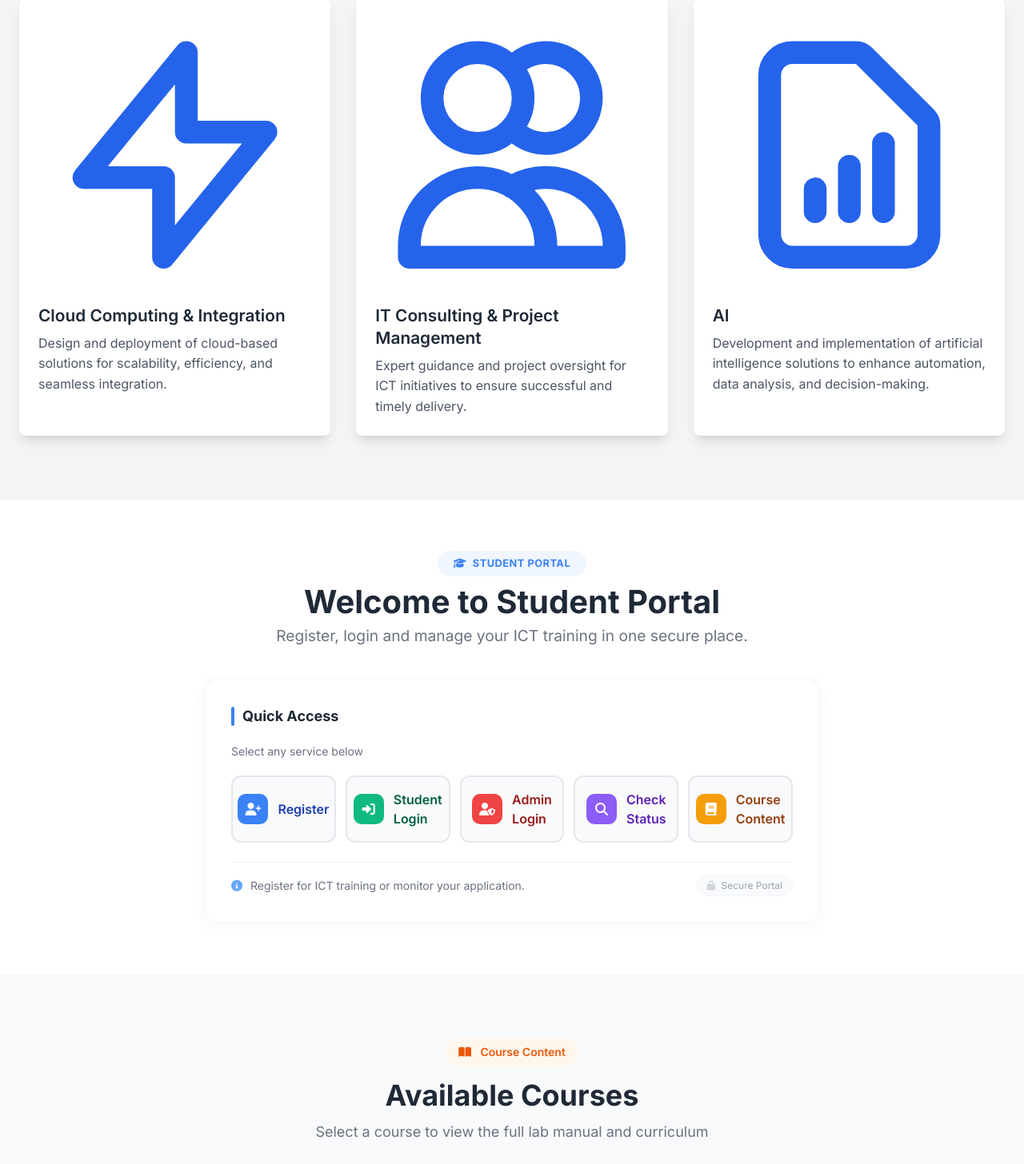
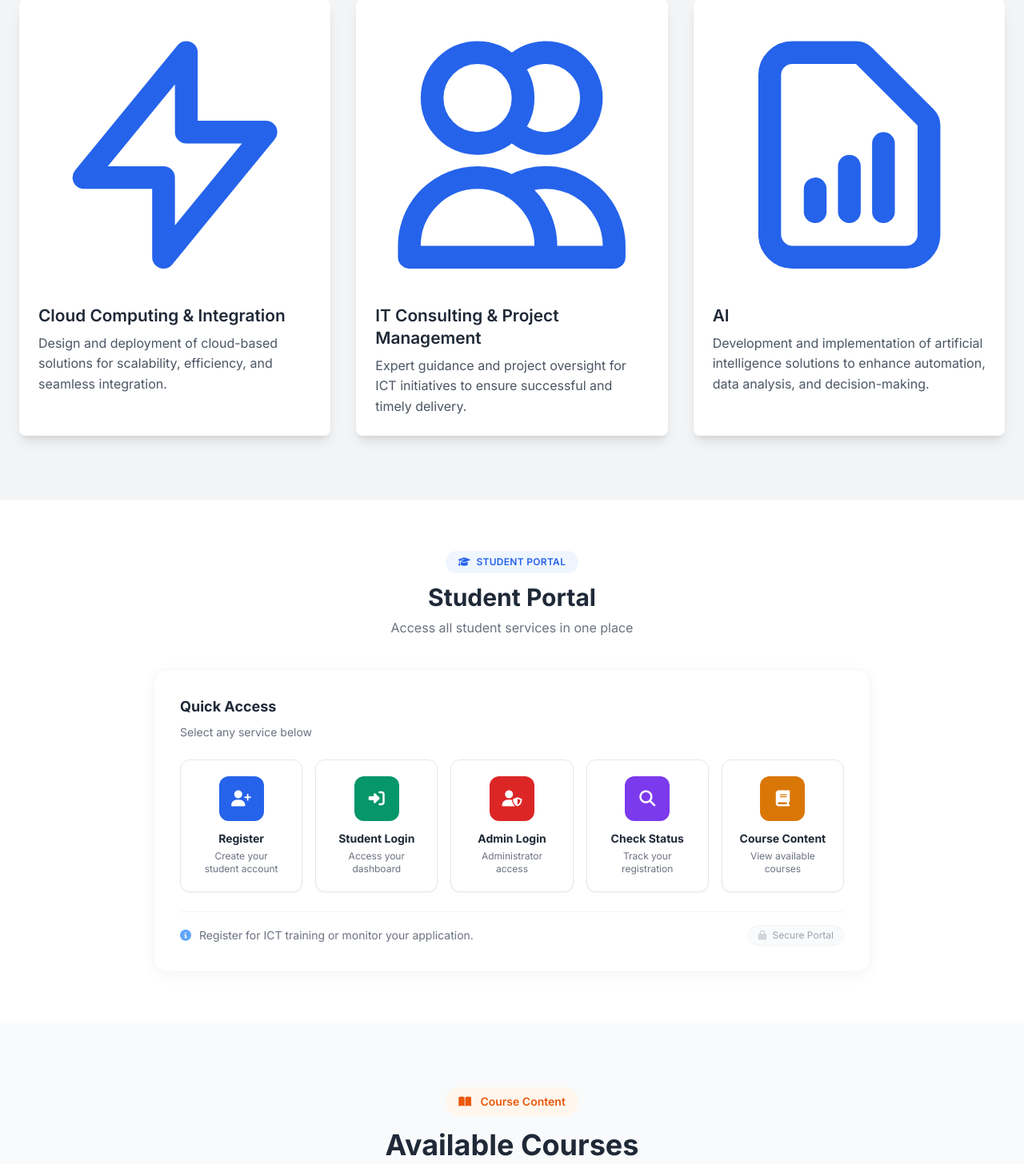
Before and after one commit to musalkazimoto/kazimoto-training, a Flask app: page / in a window 1280 px wide. Shown: the part 1990-3446 px from the top of the page at 80% size. Run offline with Flask 3, Linux system fonts and the light colour scheme; some libraries are stand-ins or nearby versions.

Commit message:
Update index.html

```diff
--- a/templates/index.html
+++ b/templates/index.html
@@ -399,77 +399,77 @@
     </section>
 
     <!-- ===== STUDENT PORTAL SECTION ===== -->
+    <!-- ===== STUDENT PORTAL SECTION ===== -->
     <section id="student-portal" class="py-16 bg-white">
         <div class="container mx-auto px-6">
             <div class="text-center mb-10">
-                <span class="section-badge fade-in">
+                <span class="inline-block bg-blue-50 text-blue-600 text-xs font-semibold px-4 py-1.5 rounded-full mb-3 tracking-wide uppercase">
                     <i class="fas fa-graduation-cap mr-1"></i> Student Portal
                 </span>
-                <h2 class="portal-title text-4xl font-bold text-gray-800 mt-3 fade-in">
-                    Welcome to Student Portal
+                <h2 class="text-3xl font-bold text-gray-800 fade-in">
+                    Student Portal
                 </h2>
-                <p class="portal-subtitle text-xl text-gray-500 mt-2 fade-in">
-                    Register, login and manage your ICT training in one secure place.
-                </p>
+                <p class="text-gray-500 mt-2 fade-in">Access all student services in one place</p>
             </div>
 
-            <div class="max-w-3xl mx-auto">
-                <div class="bg-white rounded-2xl p-8 shadow-[0_4px_20px_rgba(0,0,0,0.04)] border border-gray-100/80 hover:shadow-[0_8px_40px_rgba(0,0,0,0.06)] transition-all duration-300 fade-in">
+            <div class="max-w-4xl mx-auto">
+                <div class="bg-white rounded-2xl p-8 shadow-[0_4px_20px_rgba(0,0,0,0.04)] border border-gray-100/80 fade-in">
 
-                    <h3 class="text-lg font-bold text-gray-800 mb-5 flex items-center gap-2.5">
-                        <span class="w-1 h-6 bg-blue-500 rounded-full"></span>
-                        Quick Access
-                    </h3>
-                    <p class="text-gray-500 text-sm mb-5">Select any service below</p>
+                    <h3 class="text-lg font-bold text-gray-800 mb-2">Quick Access</h3>
+                    <p class="text-gray-500 text-sm mb-6">Select any service below</p>
 
-                    <div class="grid grid-cols-2 md:grid-cols-5 gap-3 portal-grid">
+                    <div class="grid grid-cols-1 sm:grid-cols-2 lg:grid-cols-5 gap-4">
                         <!-- Register -->
                         <a href="{{ url_for('student_register') }}"
-                           class="portal-card register">
-                            <span class="icon-circle">
-                                <i class="fas fa-user-plus"></i>
-                            </span>
-                            <span class="portal-label">Register</span>
+                           class="group bg-white border rounded-xl shadow-sm hover:shadow-lg transition-all duration-300 hover:-translate-y-1 p-5 text-center">
+                            <div class="w-14 h-14 rounded-xl bg-blue-600 mx-auto flex items-center justify-center group-hover:scale-110 transition">
+                                <i class="fas fa-user-plus text-white text-xl"></i>
+                            </div>
+                            <h4 class="font-bold text-gray-800 mt-3 text-sm">Register</h4>
+                            <p class="text-gray-500 text-xs mt-1">Create your student account</p>
                         </a>
 
                         <!-- Student Login -->
                         <a href="{{ url_for('student_login') }}"
-                           class="portal-card login">
-                            <span class="icon-circle">
-                                <i class="fas fa-sign-in-alt"></i>
-                            </span>
-                            <span class="portal-label">Student Login</span>
+                           class="group bg-white border rounded-xl shadow-sm hover:shadow-lg transition-all duration-300 hover:-translate-y-1 p-5 text-center">
+                            <div class="w-14 h-14 rounded-xl bg-emerald-600 mx-auto flex items-center justify-center group-hover:scale-110 transition">
+                                <i class="fas fa-sign-in-alt text-white text-xl"></i>
+                            </div>
+                            <h4 class="font-bold text-gray-800 mt-3 text-sm">Student Login</h4>
+                            <p class="text-gray-500 text-xs mt-1">Access your dashboard</p>
                         </a>
 
                         <!-- Admin Login -->
                         <a href="{{ url_for('admin_login') }}"
-                           class="portal-card admin">
-                            <span class="icon-circle">
-                                <i class="fas fa-user-shield"></i>
-                            </span>
-                            <span class="portal-label">Admin Login</span>
+                           class="group bg-white border rounded-xl shadow-sm hover:shadow-lg transition-all duration-300 hover:-translate-y-1 p-5 text-center">
+                            <div class="w-14 h-14 rounded-xl bg-red-600 mx-auto flex items-center justify-center group-hover:scale-110 transition">
+                                <i class="fas fa-user-shield text-white text-xl"></i>
+                            </div>
+                            <h4 class="font-bold text-gray-800 mt-3 text-sm">Admin Login</h4>
+                            <p class="text-gray-500 text-xs mt-1">Administrator access</p>
                         </a>
 
                         <!-- Check Status -->
                         <a href="{{ url_for('check_status') }}"
-                           class="portal-card status">
-                            <span class="icon-circle">
-                                <i class="fas fa-search"></i>
-                            </span>
-                            <span class="portal-label">Check Status</span>
+                           class="group bg-white border rounded-xl shadow-sm hover:shadow-lg transition-all duration-300 hover:-translate-y-1 p-5 text-center">
+                            <div class="w-14 h-14 rounded-xl bg-violet-600 mx-auto flex items-center justify-center group-hover:scale-110 transition">
+                                <i class="fas fa-search text-white text-xl"></i>
+                            </div>
+                            <h4 class="font-bold text-gray-800 mt-3 text-sm">Check Status</h4>
+                            <p class="text-gray-500 text-xs mt-1">Track your registration</p>
                         </a>
 
                         <!-- Course Content -->
                         <a href="#courses"
-                           class="portal-card course">
-                            <span class="icon-circle">
-                                <i class="fas fa-book"></i>
-                            </span>
-                            <span class="portal-label">Course Content</span>
+                           class="group bg-white border rounded-xl shadow-sm hover:shadow-lg transition-all duration-300 hover:-translate-y-1 p-5 text-center">
+                            <div class="w-14 h-14 rounded-xl bg-amber-600 mx-auto flex items-center justify-center group-hover:scale-110 transition">
+                                <i class="fas fa-book text-white text-xl"></i>
+                            </div>
+                            <h4 class="font-bold text-gray-800 mt-3 text-sm">Course Content</h4>
+                            <p class="text-gray-500 text-xs mt-1">View available courses</p>
                         </a>
                     </div>
 
-                    <!-- Footer -->
                     <div class="mt-6 pt-4 border-t border-gray-100 flex items-center justify-between flex-wrap gap-3">
                         <p class="text-sm text-gray-500">
                             <i class="fas fa-info-circle text-blue-400 mr-1.5"></i>
```
